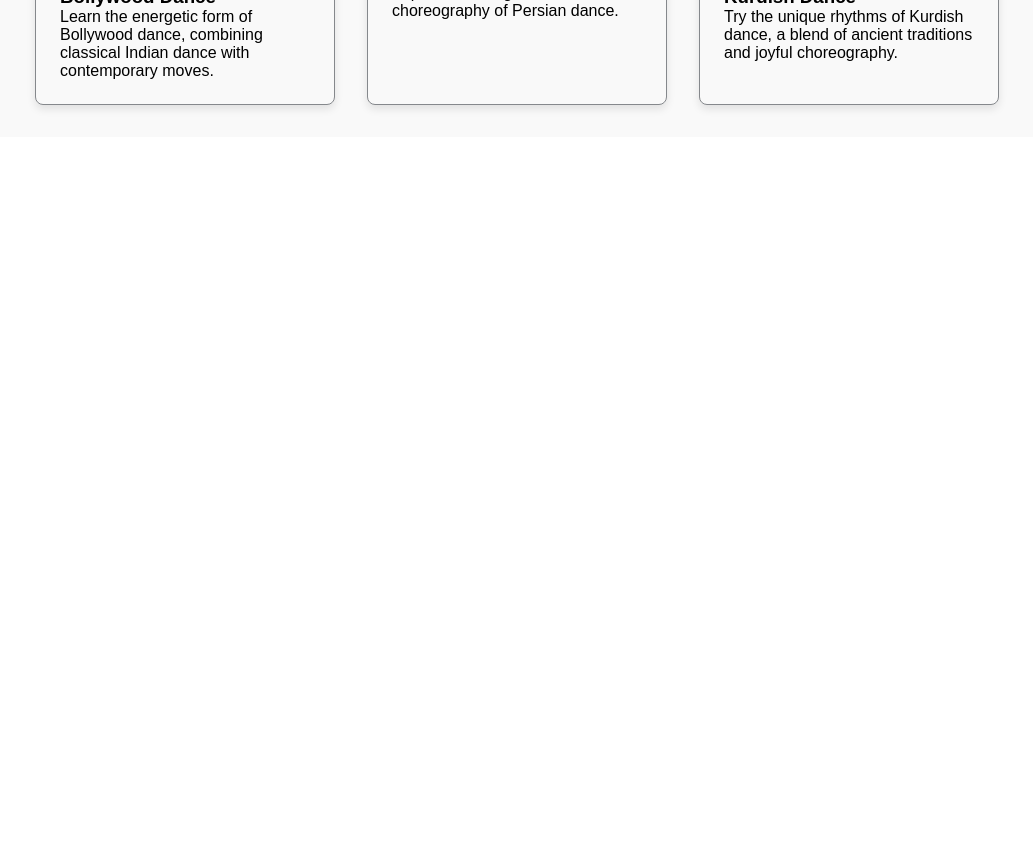
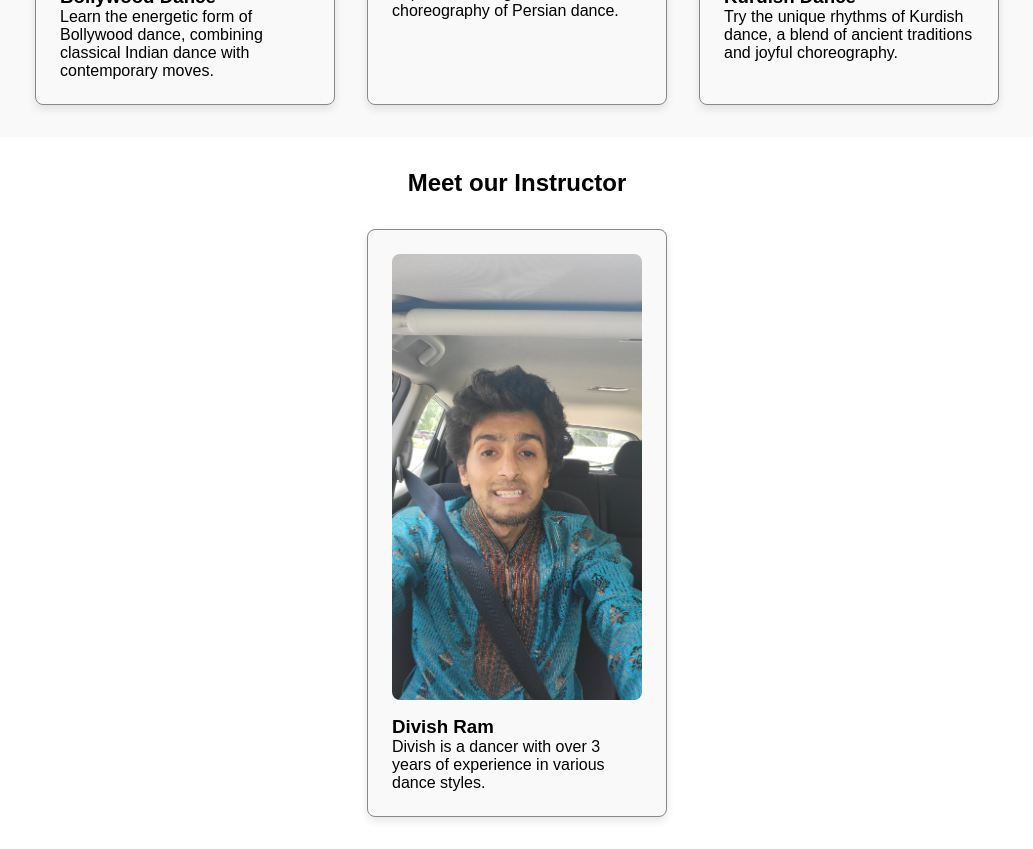
Before and after one commit to divishram/Dance-Academy, a React (Vite) app: page / in a window 1280 px wide. Shown: the part 1460-2309 px from the top of the page, without its empty margins (123-1156 px from the left). Before the commit the page ends 1597 px from the top, so only its background shows below. Built offline with nearby package versions, Linux system fonts and the light colour scheme.

Commit message:
Create instructor component

```diff
--- a/src/App.tsx
+++ b/src/App.tsx
@@ -2,6 +2,7 @@ import NavBar from "./components/NavBar/NavBar";
 import HomeIntro from "./components/Main/HomeIntro";
 import DanceSchedule from "./components/DanceSchedule/DanceSchedule";
 import DanceServices from "./components/DanceServices/DanceServices";
+import Instructor from "./components/Instructor/Instructor";
 
 import "./App.css";
 
@@ -21,6 +22,8 @@ const App: React.FC = () => {
       <HomeIntro />
       <DanceSchedule schedule={scheduleData} />
       <DanceServices/>
+      <Instructor/>
+
     </div>
   );
 };
--- /dev/null
+++ b/src/components/Instructor/Instructor.module.css
@@ -0,0 +1,38 @@
+.instructors {
+    padding: 2rem 1rem;
+    background-color: var(--light-gray);
+    color: var(--text-color);
+    text-align: center;
+  }
+
+  .instructors h2 {
+    margin-bottom: 2rem;
+  }
+
+  .instructor-cards {
+    display: flex;
+    flex-wrap: wrap;
+    justify-content: center;
+    gap: 2rem;
+  }
+
+  .instructor-card {
+    background-color: var(--white);
+    border: 1px solid var(--gray);
+    border-radius: 8px;
+    padding: 1.5rem;
+    width: 100%;
+    max-width: 300px;
+    text-align: left;
+    box-shadow: 0 4px 8px rgba(0, 0, 0, 0.1);
+    transition: transform 0.3s ease;
+  }
+
+  .instructor-card:hover {
+    transform: translateY(-10px);
+  }
+
+  .instructor-card img {
+    border-radius: 8px;
+    margin-bottom: 1rem;
+  }
--- /dev/null
+++ b/src/components/Instructor/Instructor.tsx
@@ -0,0 +1,22 @@
+import React from "react";
+import styles from "./Instructor.module.css";
+
+const Instructor: React.FC = () => {
+  return (
+    <section className={styles["instructors"]}>
+      <h2>Meet our Instructor</h2>
+      <div className={styles["instructor-cards"]}>
+        <div className={styles["instructor-card"]}>
+          <img
+            src="images/divish_ram.webp"
+            alt="Car selfie of Divish Ram in blue sherwani"
+          />
+          <h3>Divish Ram</h3>
+          <p>Divish is a dancer with over 3 years of experience in various dance styles.</p>
+        </div>
+      </div>
+    </section>
+  );
+};
+
+export default Instructor;
```
